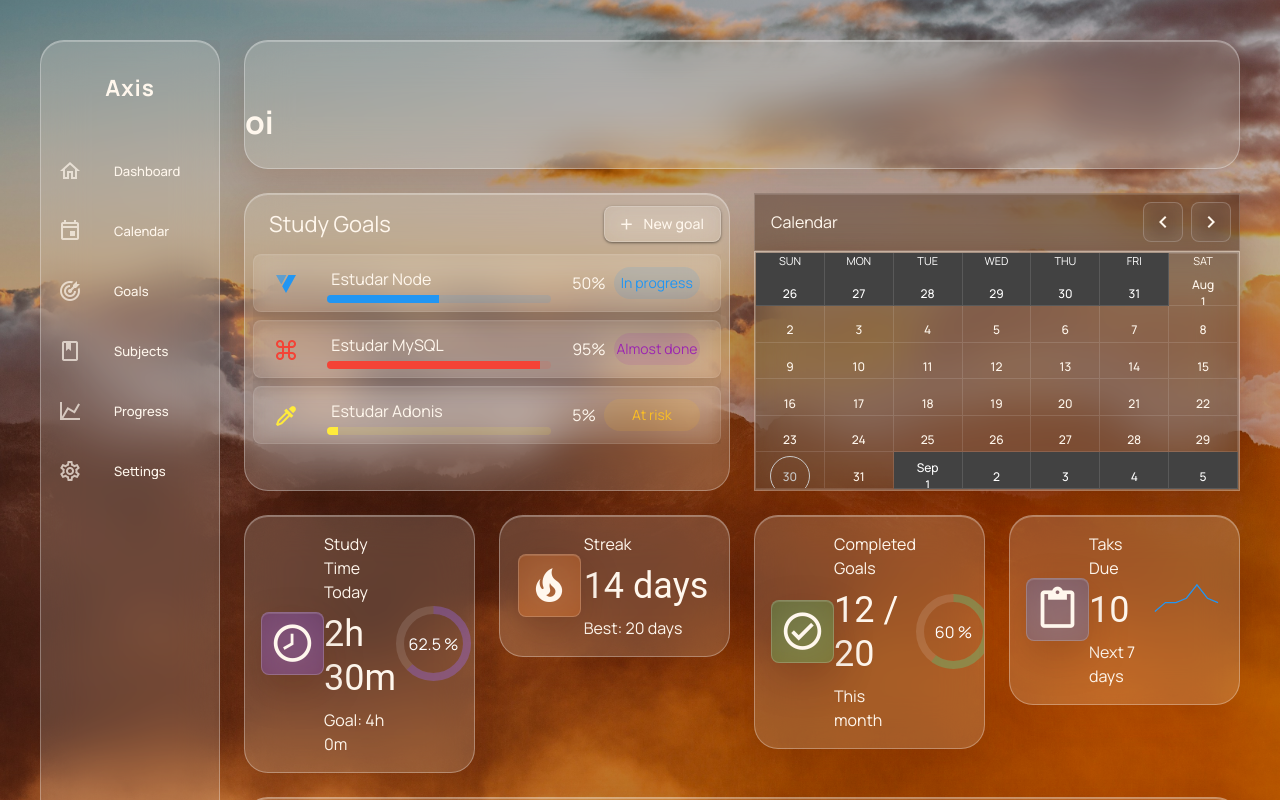
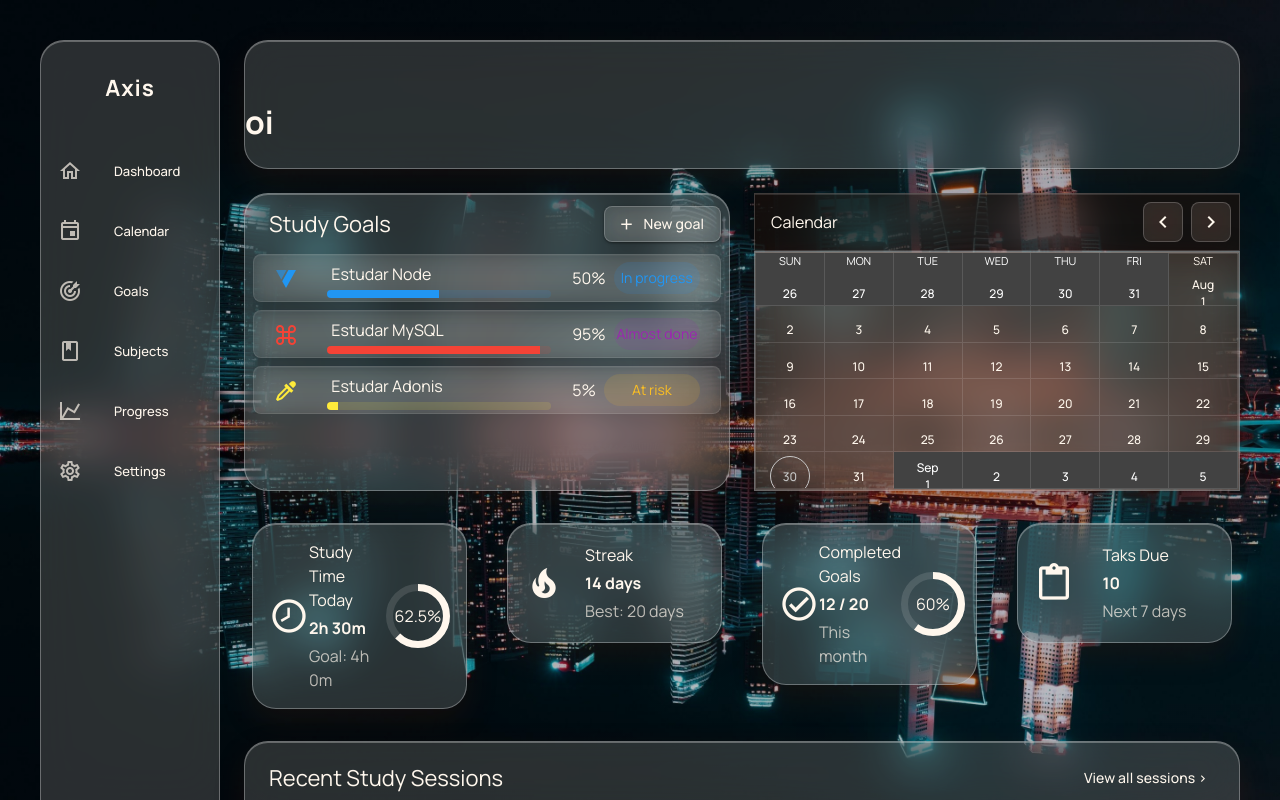
Before and after one commit to ArthurVendramini11mbTI/study-app, a Vue app: page /dashboard in a window 1280 px wide. Built offline with nearby package versions, Linux system fonts and the light colour scheme; a small style sheet from the web is missing.

Commit message:
Mudanças de tamanhos  dos cards

```diff
--- a/src/components/dashboard/dashBoardHistoric.vue
+++ b/src/components/dashboard/dashBoardHistoric.vue
@@ -19,25 +19,7 @@
                     minutes: 10
                 }
             }
-            },
-                        {
-            title: 'Estudar PHP',
-            description: 'Laravel',
-            icon: 'mdi-language-typescript',
-            color: 'red',
-            progress: 50,
-            StudyingTime: {
-                hours: 2,
-                minutes: 40
-            },
-            when:{
-                day: 'Today',
-                time: {
-                    hours: 9,
-                    minutes: 10
-                }
             }
-            },
 
         ])
 </script>
@@ -56,28 +38,28 @@
         </template>
 
         <div class="d-flex flex-column ga-2">
-            <v-card  class="mx-auto w-100  inner-card card rounded-lg d-flex justify-space-between align-center pa-2 pr-6 pl-6"   v-for="goal in recentGoals">
+            <v-card height="48" class="mx-auto w-100 inner-card card rounded-lg d-flex justify-space-between align-center px-5 py-1" v-for="goal in recentGoals">
             <div class="d-flex align-center ga-10">
                 <div>
-                    <v-icon :icon="goal.icon" :color="goal.color" size="35"></v-icon>
+                    <v-icon :icon="goal.icon" :color="goal.color" size="28"></v-icon>
                 </div>
 
                 <div class="d-flex flex-column">
-                    <span class="text-title-large">{{goal.title}}</span>
-                    <span>{{ goal.description }}</span>
+                    <span class="text-body-1">{{goal.title}}</span>
+                    <span class="text-caption">{{ goal.description }}</span>
                 </div>
             </div>
 
             <div>
-                <p>{{ goal.StudyingTime.hours }}h {{ goal.StudyingTime.minutes }}m</p>
+                <p class="ma-0">{{ goal.StudyingTime.hours }}h {{ goal.StudyingTime.minutes }}m</p>
             </div>
 
             <div class="d-flex align-center ga-15">
                 <div>
-                    <p>{{ goal.when.day }}; {{ goal.when.time.hours }}:{{ goal.when.time.minutes }} AM</p>
+                    <p class="ma-0">{{ goal.when.day }}; {{ goal.when.time.hours }}:{{ goal.when.time.minutes }} AM</p>
                 </div>
 
-                <v-btn class="btn ">
+                <v-btn class="btn">
                     <v-icon icon="mdi-play"></v-icon>
                 </v-btn>
             </div>
--- a/src/components/dashboard/dashBoradStatus.vue
+++ b/src/components/dashboard/dashBoradStatus.vue
@@ -38,38 +38,32 @@ import { computed } from 'vue';
   const values = ref([0, 2, 2, 3, 6, 3, 2])
 </script>
 
-<template >
-    <v-col cols="3">
-        <v-card class="light-glass-card rounded-xl d-flex pa-4 justify-space-around align-center">
+<template>
+    <v-col cols="3" class="pa-2">
+        <v-card class="light-glass-card rounded-xl d-flex align-center justify-space-between pa-4" min-height="120">
+            <v-icon icon="mdi-clock-time-eight-outline" size="40" />
 
-            <div class="dark-glass-card rounded-lg pa-2 purple-card" style="height: fit-content; width: fit-content;">
-                    <v-icon icon="mdi-clock-time-eight-outline" size="45" ></v-icon>
-            </div>
-
-            <div class="d-flex flex-column ga-2">
-                <span>Study Time Today</span>
-                <span class="text-display-small">{{ categories.time.studied.hours }}h {{ categories.time.studied.minutes }}m</span>
-                <span>Goal: {{ categories.time.goal.hours }}h {{ categories.time.goal.minutes }}m</span>
+            <div class="d-flex flex-column ga-1">
+                <span class="text-body-2">Study Time Today</span>
+                <span class="text-h6 font-weight-bold">{{ categories.time.studied.hours }}h {{ categories.time.studied.minutes }}m</span>
+                <span class="text-body-2 text-medium-emphasis">Goal: {{ categories.time.goal.hours }}h {{ categories.time.goal.minutes }}m</span>
             </div>
 
             <div>
-                <v-progress-circular :size="75" :width="8"  :model-value="studyTimeProgress" color="rgba(124, 58, 237, 0.28)">
-                     <v-avatar color="transparent" size="70"><span style="color: white;">{{ studyTimeProgress }} %</span></v-avatar>
+                <v-progress-circular :size="64" :width="7" :model-value="studyTimeProgress">
+                     <span class="text-caption">{{ studyTimeProgress }}%</span>
                 </v-progress-circular>
             </div>
         </v-card>
     </v-col>
-    <v-col cols="3">
-        <v-card class="light-glass-card rounded-xl d-flex pa-4 justify-space-around align-center">
+    <v-col cols="3" class="pa-2">
+        <v-card class="light-glass-card rounded-xl d-flex align-center justify-space-between pa-4" min-height="120">
+            <v-icon icon="mdi-fire" size="40" />
 
-            <div class="dark-glass-card rounded-lg pa-2 orange-card" style="height: fit-content; width: fit-content;">
-                    <v-icon icon="mdi-fire" size="45"  ></v-icon>
-            </div>
-
-            <div class="d-flex flex-column ga-2">
-                <span>Streak</span>
-                <span class="text-display-small">{{ categories.streak.actualStreak}} days</span>
-                <span>Best: {{ categories.streak.bestStreak }} days</span>
+            <div class="d-flex flex-column ga-1">
+                <span class="text-body-2">Streak</span>
+                <span class="text-h6 font-weight-bold">{{ categories.streak.actualStreak}} days</span>
+                <span class="text-body-2 text-medium-emphasis">Best: {{ categories.streak.bestStreak }} days</span>
             </div>
 
             <div>
@@ -77,46 +71,40 @@ import { computed } from 'vue';
             </div>
         </v-card>
     </v-col>
-    <v-col cols="3">
-        <v-card class="light-glass-card rounded-xl d-flex pa-4 justify-space-around align-center">
+    <v-col cols="3" class="pa-2">
+        <v-card class="light-glass-card rounded-xl d-flex align-center justify-space-between pa-4" min-height="120">
+            <v-icon icon="mdi-check-circle-outline" size="40" />
 
-            <div class="dark-glass-card rounded-lg pa-2 green-card" style="height: fit-content; width: fit-content;">
-                    <v-icon icon="mdi-check-circle-outline" size="45" ></v-icon>
-            </div>
-
-            <div class="d-flex flex-column ga-2">
-                <span>Completed Goals</span>
-                <span class="text-display-small">{{ categories.goals.completedGoals }} / {{ categories.goals.totalGoals }}</span>
-                <span>This month</span>
+            <div class="d-flex flex-column ga-1">
+                <span class="text-body-2">Completed Goals</span>
+                <span class="text-h6 font-weight-bold">{{ categories.goals.completedGoals }} / {{ categories.goals.totalGoals }}</span>
+                <span class="text-body-2 text-medium-emphasis">This month</span>
             </div>
 
             <div>
-                <v-progress-circular :size="75" :width="8"  :model-value="goalsProgress" color="rgba(34, 197, 94, 0.26)">
-                     <v-avatar color="transparent" size="70"><span style="color: white;">{{ goalsProgress }} %</span></v-avatar>
+                <v-progress-circular :size="64" :width="7" :model-value="goalsProgress" >
+                     <span class="text-caption">{{ goalsProgress }}%</span>
                 </v-progress-circular>
             </div>
         </v-card>
     </v-col>
-    <v-col cols="3">
-        <v-card class="light-glass-card rounded-xl d-flex pa-4 justify-space-around align-center">
+    <v-col cols="3" class="pa-2">
+        <v-card class="light-glass-card rounded-xl d-flex align-center justify-space-between pa-4" min-height="120">
+            <v-icon icon="mdi-content-paste" size="40" />
 
-            <div class="dark-glass-card rounded-lg pa-2 blue-card" style="height: fit-content; width: fit-content;">
-                    <v-icon icon="mdi-content-paste" size="45"></v-icon>
+            <div class="d-flex flex-column ga-1">
+                <span class="text-body-2">Taks Due</span>
+                <span class="text-h6 font-weight-bold">{{ categories.tasks.tasksDue }}</span>
+                <span class="text-body-2 text-medium-emphasis">Next 7 days</span>
             </div>
 
-            <div class="d-flex flex-column ga-2">
-                <span>Taks Due</span>
-                <span class="text-display-small">{{ categories.tasks.tasksDue }}</span>
-                <span>Next 7 days</span>
-            </div>
-
-            <div class="sparkline-container">
+            <div class="d-flex align-center">
                 <v-sparkline
                     :model-value="values"
                     color="blue"
                     :line-width="2"
-                    :height="60"
-                    :width="120"
+                    :height="44"
+                    :width="88"
                     interactive
                     tooltip
                 />
@@ -125,26 +113,3 @@ import { computed } from 'vue';
     </v-col>
 
 </template>
-
-<style scoped>
-.sparkline-container {
-  width: 100px;
-  height: 60px;
-}
-
-.purple-card {
-  background: rgba(124, 58, 237, 0.28) !important;
-}
-
-.blue-card {
-  background: rgba(37, 99, 235, 0.28) !important;
-}
-
-.green-card {
-  background: rgba(34, 197, 94, 0.26) !important;
-}
-
-.orange-card {
-  background: rgba(249, 115, 22, 0.28) !important;
-}
-</style>
--- a/src/components/dashboard/dashboardGoals/dashboardGoals.vue
+++ b/src/components/dashboard/dashboardGoals/dashboardGoals.vue
@@ -40,7 +40,7 @@
     </div>
 
     <div class="d-flex flex-column overflow-y-hidden ga-2 w-100">
-      <v-card  class="mx-auto w-100  inner-card card rounded-lg d-flex justify-space-between align-center pr-5 pl-5" v-for="goal in goals">
+      <v-card height="48" class="mx-auto w-100 inner-card card rounded-lg d-flex justify-space-between align-center px-5" v-for="goal in goals">
         <div>
           <v-icon :icon="goal.icon" :color="goal.color"></v-icon>
         </div>
--- a/src/styles/global.scss
+++ b/src/styles/global.scss
@@ -39,7 +39,7 @@ body {
       rgba(0, 0, 0, 0.25),
       rgba(0, 0, 0, 0.25)
     ),
-    url('/src/assets/nitish-meena-RbbdzZBKRDY-unsplash.jpg');
+    url('/src/assets/loginBackground.jpg');
 
   background-size: cover;
   background-position: center;
```
